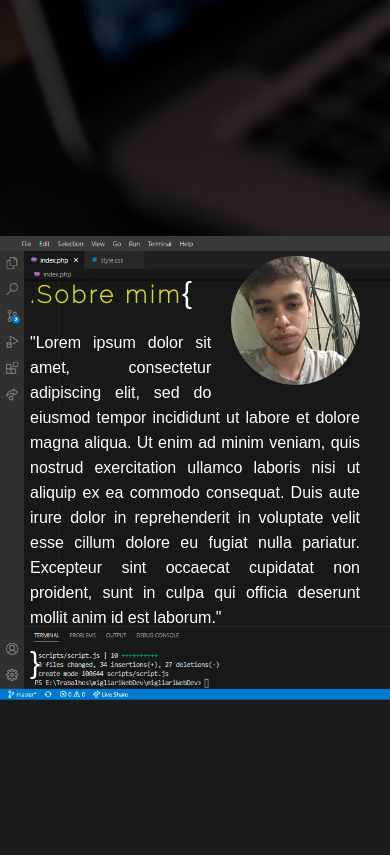
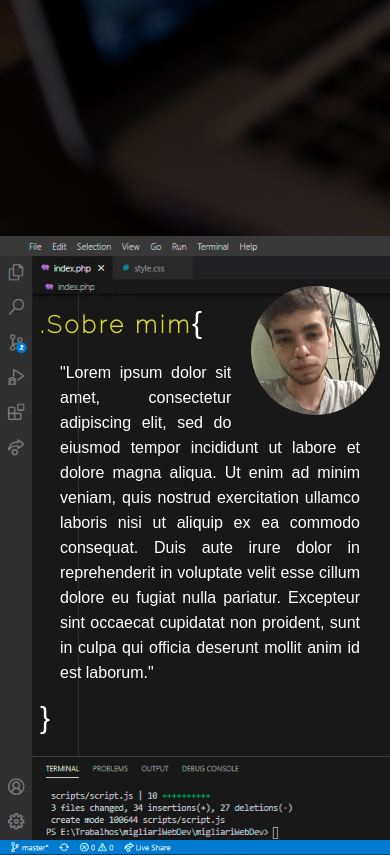
Before and after one commit to Vennomouz/migliariWebDev, a PHP site: page / in a window 390 px wide. Shown: the part 658-1513 px from the top of the page. Before the commit the page ends 1358 px from the top, so only its background shows below. Run offline with PHP 8.4, Linux system fonts and the light colour scheme; some libraries are stand-ins or nearby versions; some web fonts are replaced.

Commit message:
arrumando body no responsivo

```diff
--- a/css/style.css
+++ b/css/style.css
@@ -68,7 +68,7 @@ body{
     margin-left: 30px;
     color: white;
 }
-.tituloBanner a{
+.tituloBanner span{
     color: yellowgreen;
 }
 
@@ -195,10 +195,10 @@ body{
 
     /* BODY */
     .sobreMim{
-        padding: 20px 30px;
+        padding: 50px 10px 120px 40px;
     }
     .sobreMim p{
-        padding: 0;
+        padding: 0 20px;
     }
     .content{
         padding: 0;
@@ -226,5 +226,8 @@ body{
 
 /* Extra large devices (large desktops, 1200px and up) */
 @media (min-width: 1200px) {
-
+	/* BODY */
+    .sobreMim{
+        padding: 35px 90px;
+    }
 }
--- a/index.php
+++ b/index.php
@@ -47,7 +47,7 @@
 
         <div class="tituloBanner">
             <h1>Soluções em Desenvolvimento Web</h1>
-            <h2><a>user.name</a> = "Julio Migliari"</h2>
+            <h2><span>user.name</span> = "Julio Migliari"</h2>
         </div>
     </header>
 
```
